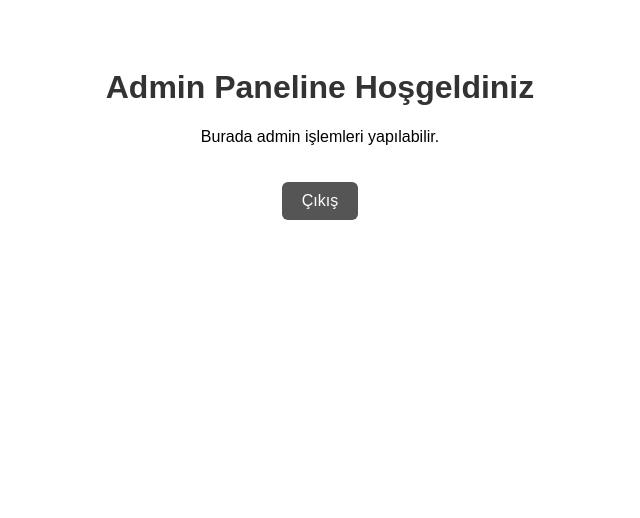
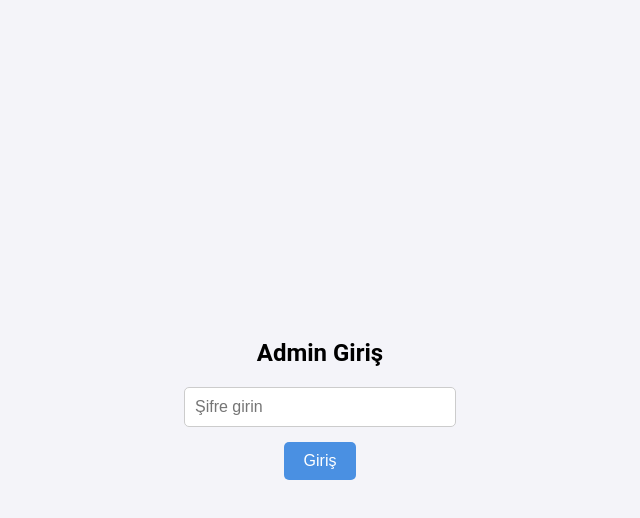
Before and after one commit to elisyumPlus/duty, a plain HTML site: page admin.html in a window 1280 px wide. Shown: the whole page, without its empty margins (320-960 px from the left). Drawn offline with Linux system fonts and the light colour scheme.

Commit message:
Update admin.html

```diff
--- a/admin.html
+++ b/admin.html
@@ -2,40 +2,73 @@
 <html lang="tr">
 <head>
 <meta charset="UTF-8" />
-<title>Admin Paneli</title>
+<meta name="viewport" content="width=device-width, initial-scale=1.0" />
+<title>Admin Giriş</title>
 <style>
   body {
-    font-family: Arial, sans-serif;
-    background: #fff;
-    padding: 40px;
-    text-align: center;
+    font-family: 'Roboto', sans-serif;
+    background-color: #f4f4f9;
+    display: flex;
+    flex-direction: column;
+    align-items: center;
+    justify-content: center;
+    height: 100vh;
+    margin: 0;
   }
-  h1 {
-    color: #333;
+  h2 {
+    margin-bottom: 20px;
+  }
+  input[type="password"] {
+    padding: 10px;
+    font-size: 16px;
+    border-radius: 5px;
+    border: 1px solid #ccc;
+    margin-bottom: 15px;
+    width: 250px;
   }
   button {
     padding: 10px 20px;
-    margin-top: 20px;
+    font-size: 16px;
     border: none;
-    border-radius: 6px;
-    font-size: 16px;
+    border-radius: 5px;
+    background-color: #4a90e2;
+    color: white;
     cursor: pointer;
-    background-color: #555;
-    color: white;
+    transition: background 0.3s;
   }
   button:hover {
-    background-color: #222;
+    background-color: #357ab8;
   }
+  #adminMenu {
+    display: none;
+    margin-top: 30px;
+    width: 80%;
+  }
+  /* Admin menü stilini buraya ekleyebilirsiniz */
 </style>
 </head>
 <body>
 
-<h1>Admin Paneline Hoşgeldiniz</h1>
+<h2>Admin Giriş</h2>
+<input type="password" id="adminPass" placeholder="Şifre girin" />
+<button onclick="checkAdmin()">Giriş</button>
 
-<p>Burada admin işlemleri yapılabilir.</p>
+<div id="adminMenu">
+  <h3>Admin Menüsü</h3>
+  <!-- Burada admin işlemleri veya kayıtlar gösterilebilir -->
+  <p>Burada admin işlemleri olacak.</p>
+</div>
 
-<!-- Çıkış Butonu -->
-<button onclick="window.location.href='index.html'">Çıkış</button>
+<script>
+function checkAdmin() {
+  const pass = document.getElementById('adminPass').value;
+  if (pass === 'admin123') {
+    document.getElementById('adminMenu').style.display = 'block';
+  } else {
+    alert('Yanlış şifre!');
+  }
+}
+</script>
 
 </body>
 </html>
```
